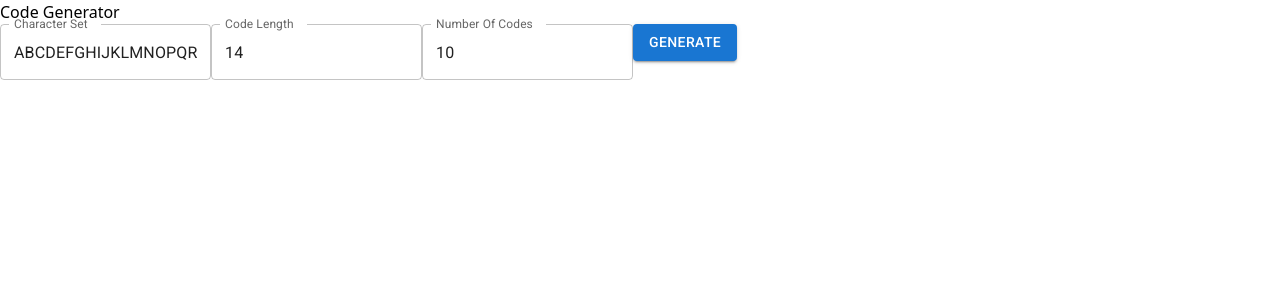
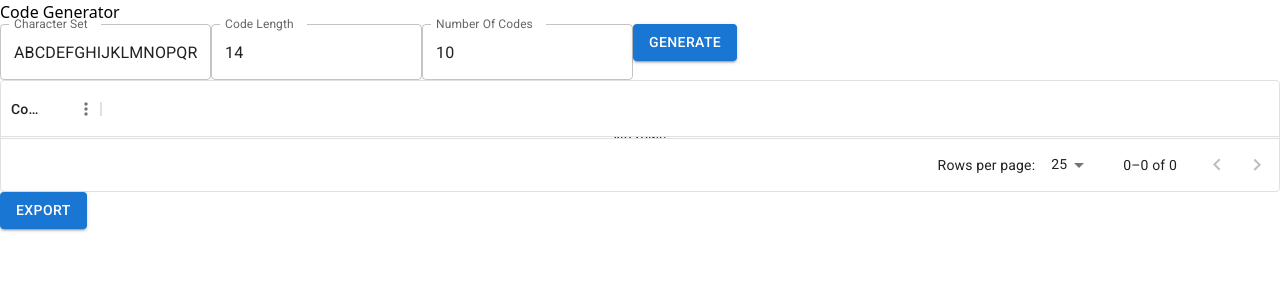
Before and after one commit to Bassel-Bakr/code-generator, a React (Vite) app: page / in a window 1280 px wide. Shown: the top 300 px of the page. Built offline with nearby package versions, Linux system fonts and the light colour scheme.

Commit message:
Enable exporting to excel sheet

```diff
--- a/package.json
+++ b/package.json
@@ -14,6 +14,7 @@
     "@emotion/styled": "^11.11.0",
     "@fontsource/roboto": "^5.0.8",
     "@mui/material": "^5.14.4",
+    "@mui/x-data-grid": "^6.11.1",
     "@tauri-apps/api": "^1.4.0",
     "nanoid": "^4.0.2",
     "react": "^18.2.0",
--- a/src/App.tsx
+++ b/src/App.tsx
@@ -1,15 +1,15 @@
 import {
   Button,
-  FormGroup,
-  FormControlLabel,
-  Checkbox,
   InputLabel,
   OutlinedInput,
   FormControl,
-  useFormControl,
+  Box,
 } from "@mui/material";
+import { DataGrid, GridColDef } from "@mui/x-data-grid";
+import { customAlphabet } from "nanoid";
 import { FormEventHandler, useState } from "react";
-import { customAlphabet, nanoid } from "nanoid";
+
+import * as xlsx from "xlsx";
 
 function App() {
   const [formState, setFormState] = useState({
@@ -17,6 +17,18 @@ function App() {
     codeLength: 14,
     codeCount: 10,
   });
+
+  const [codes, setCodes] = useState([] as { code: string }[]);
+
+  const gridColumns: GridColDef[] = [
+    {
+      field: "code",
+      headerName: "Code",
+      sortable: true,
+      colSpan: 2,
+      filterable: true,
+    },
+  ];
 
   const handle: FormEventHandler<HTMLFormElement> = (event) => {
     event.preventDefault();
@@ -28,19 +40,26 @@ function App() {
     data.codeLength = Number(data.codeLength);
     data.codeCount = Number(data.codeCount);
 
-    console.log(data);
-
     // return;
     const generator = customAlphabet(data.charSet, data.codeLength);
 
-    const codes = Array.from({ length: data.codeCount }).map(() => generator());
+    const codes = Array.from({ length: data.codeCount }).map(() => ({
+      code: generator(),
+    }));
 
-    console.log(codes);
+    setCodes(codes);
+  };
+
+  const exportCodes = (codes: { code: string }[]) => {
+    const sheet = xlsx.utils.json_to_sheet(codes);
+    const workbook = xlsx.utils.book_new();
+    xlsx.utils.book_append_sheet(workbook, sheet);
+    xlsx.writeFile(workbook, `Codes ${new Date().toLocaleString()}.xlsx`);
   };
 
   return (
-    <section className="w-screen">
-      <header>
+    <section className="w-screen h-screen">
+      <header className="min-h-[20%]">
         <h1>Code Generator</h1>
       </header>
 
@@ -83,6 +102,24 @@ function App() {
             Generate
           </Button>
         </form>
+
+        <section className="grid h-[500px]">
+          <DataGrid
+            columns={gridColumns}
+            rows={codes}
+            initialState={{
+              pagination: {
+                paginationModel: { page: 0, pageSize: 25 },
+              },
+            }}
+            getRowId={(row) => row.code}
+            pageSizeOptions={[5, 10, 25, 50, 100, 250, 500, 1000]}
+            filterMode="client"
+          />
+        </section>
+        <Button variant="contained" onClick={() => exportCodes(codes)}>
+          Export
+        </Button>
       </main>
 
       <footer></footer>
--- a/src/main.tsx
+++ b/src/main.tsx
@@ -6,5 +6,5 @@ import "./styles.css";
 ReactDOM.createRoot(document.getElementById("root") as HTMLElement).render(
   <React.StrictMode>
     <App />
-  </React.StrictMode>,
+  </React.StrictMode>
 );
```
Also changed, not shown: 1 other file (tests, documents, lock files or other folders).
